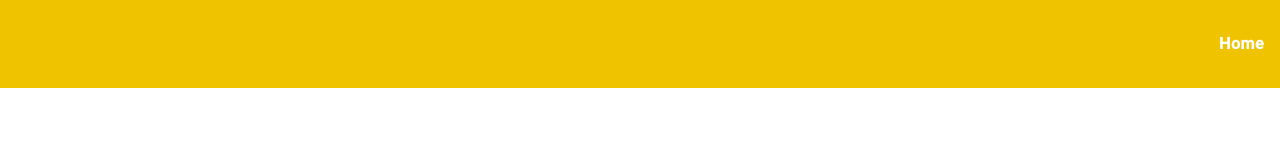
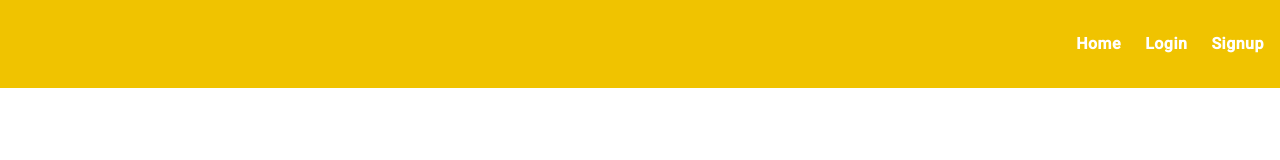
Before and after one commit to ksimali/frenchgram, an Angular app: page / in a window 1280 px wide. Shown: the top 160 px of the page. Built offline with nearby package versions, Linux system fonts and the light colour scheme.

Commit message:
Add login & Signup link in AppComponent template's navbar

```diff
--- a/src/app/app.component.html
+++ b/src/app/app.component.html
@@ -2,6 +2,8 @@
   <nav>
     <ul class="nav-links">
       <li><a routerLink="/">Home</a></li>
+      <li><a routerLink="/login">Login</a></li>
+      <li><a routerLink="/signup">Signup</a></li>
     </ul>
   </nav>
 </header>
```
